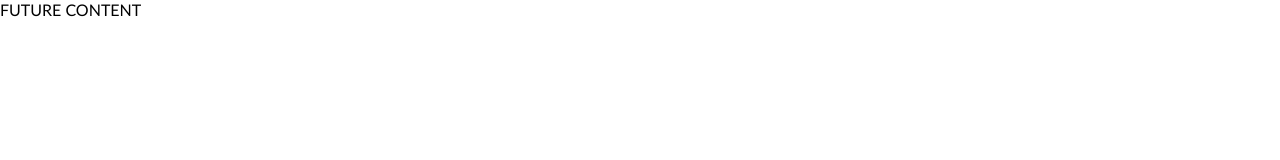
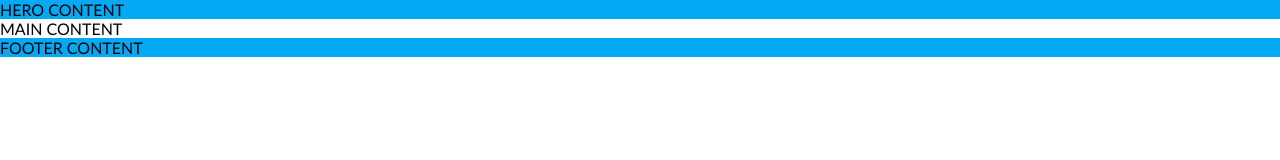
Before and after one commit to MantasUrb/11-coming-soon, a website: page index.html in a window 1280 px wide. Drawn offline with Linux system fonts and the light colour scheme.

Commit message:
initial style

```diff
--- /dev/null
+++ b/css/custom.css
@@ -0,0 +1,7 @@
+.bg-main-color {
+    background-color: var(--color-main);
+}
+
+.bg-secondary-color {
+    background-color: var(--color-secondary);
+}
--- /dev/null
+++ b/css/layout.css
@@ -0,0 +1,4 @@
+body {
+    display: grid;
+    grid-template-columns: 1fr;
+}
--- /dev/null
+++ b/css/variables.css
@@ -0,0 +1,4 @@
+:root {
+    --color-main: #03A9F4;
+    --color-secondary: #E91D64;
+}
--- a/index.html
+++ b/index.html
@@ -6,9 +6,22 @@
     <meta name="viewport" content="width=device-width, initial-scale=1.0">
     <title>Coming Soon</title>
     <link rel="stylesheet" href="./css/reset.css">
+    <link rel="stylesheet" href="./css/layout.css">
+    <link rel="stylesheet" href="./css/variables.css">
+    <link rel="stylesheet" href="./css/custom.css">
 </head>
 <body>
-    FUTURE CONTENT
+    <div class="bg-main-color">
+        HERO CONTENT
+    </div>
+
+    <main>
+        MAIN CONTENT
+    </main>
+
+    <footer class="bg-main-color">
+        FOOTER CONTENT
+    </footer>
 
     <script src="./js/main.js" type="module" defer></script>
 </body>
```
Also changed, not shown: css/main.css (deleted).
